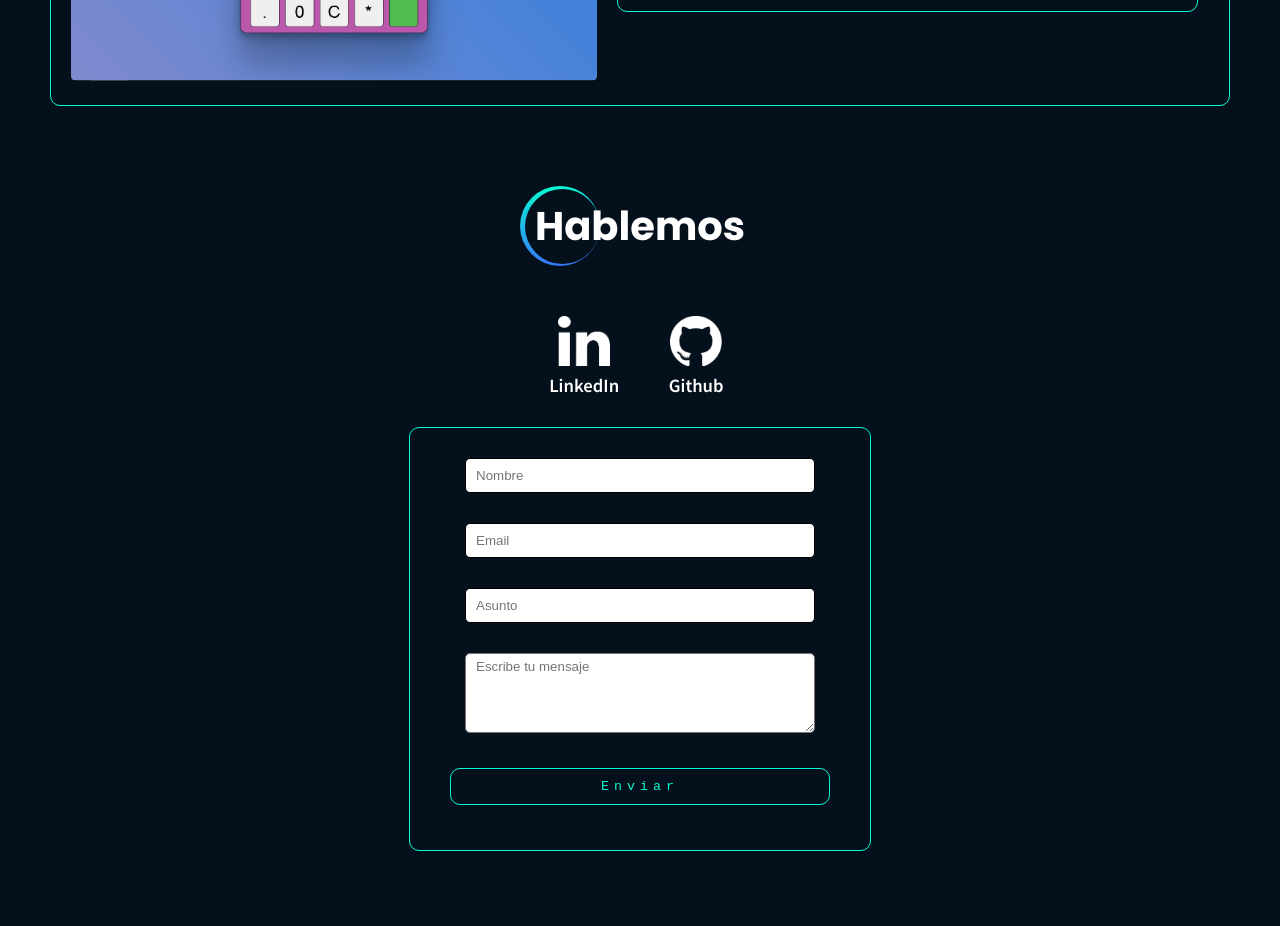
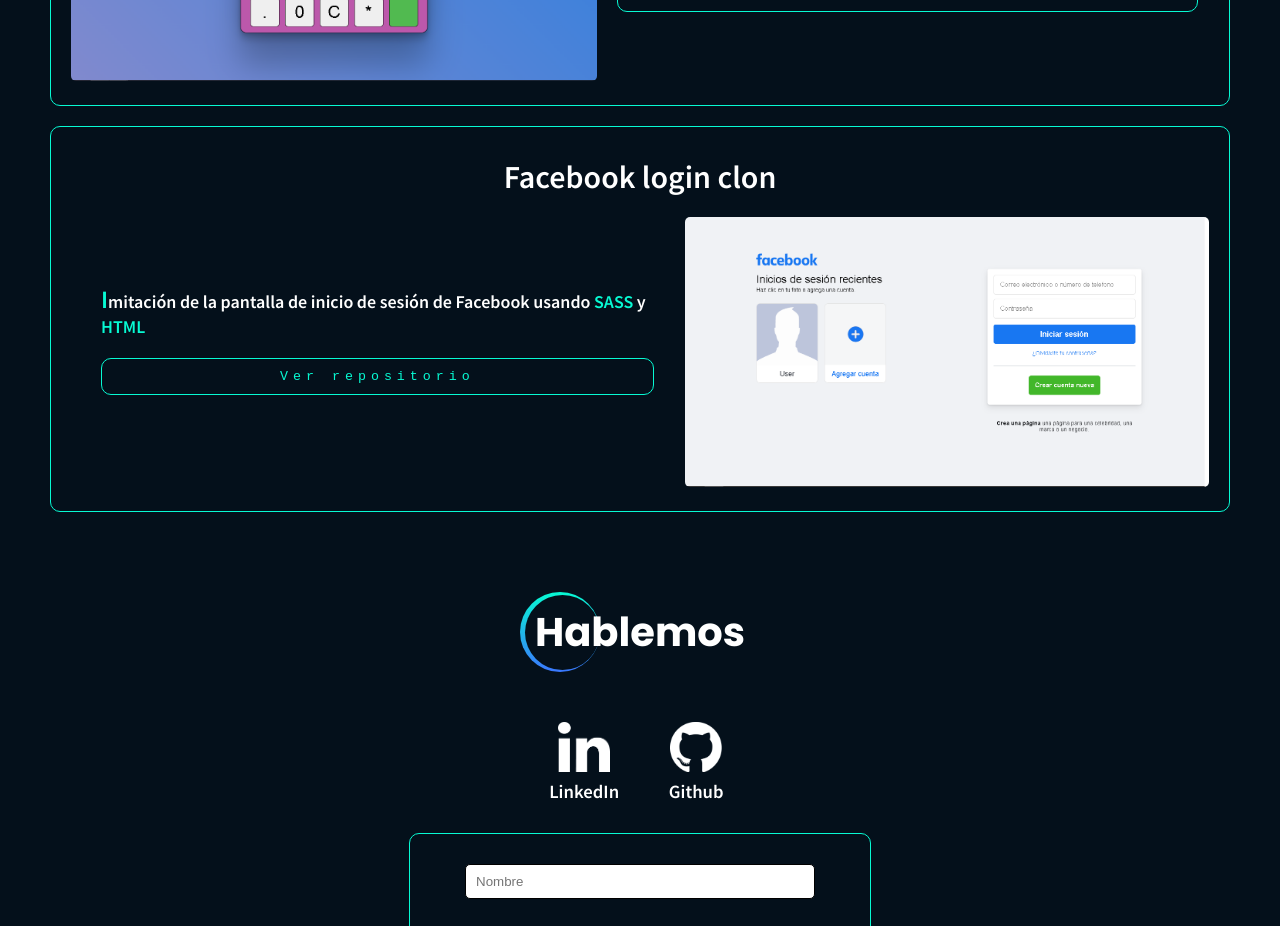
Before and after one commit to sanchezzfacu/porftolio, a React (Create React App) app: page / in a window 1280 px wide. Shown: the part 4800-5726 px from the top of the page. Built offline with nearby package versions, Linux system fonts and the light colour scheme; a web font is replaced by a local one.

Commit message:
added facebook login project

```diff
--- a/src/components/Projects.jsx
+++ b/src/components/Projects.jsx
@@ -5,6 +5,7 @@
 import homeproyectofinal from '../img/home-proyectofinal.png'
 import homeWeather from '../img/weather-home.png'
 import homeCalculadora from '../img/calculadora-home.png'
+import homeFacebook from '../img/facebook-home.png'
 import '../css/Projects.css'
 import CircleLogo from './CircleLogo'
 function Projects() {
@@ -141,6 +142,23 @@
                     </div>
                 </div>
             </div>
+
+            <div className="individual-container">
+                <div className='app-title'>
+                    <h1>Facebook login clon</h1>
+                </div>
+                <div className="text-img-container">
+                    <div className="app-text">
+                        <h3 className='text-right'>
+                            Imitación de la pantalla de inicio de sesión de Facebook usando <b>SASS</b> y <b>HTML</b>
+                        </h3>
+                        <a className='respositorio-link' href='https://github.com/sanchezzfacu/facebook-login' target='_blank' rel="noreferrer"><button className='btn-repositorio-left'>Ver repositorio</button></a>
+                    </div>
+                    <div className="app-img">
+                        <img src={homeFacebook} alt="imagen no encontrada"/>
+                    </div>
+                </div>
+            </div>
         </div>
     )
 }
```
Also changed, not shown: src/img/facebook-home.png (added), src/img/home-mysaccesorios.png.
